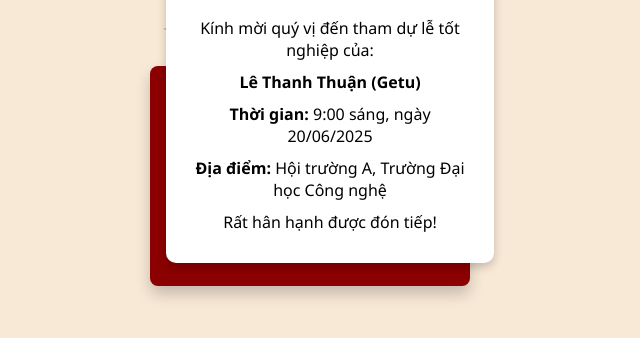
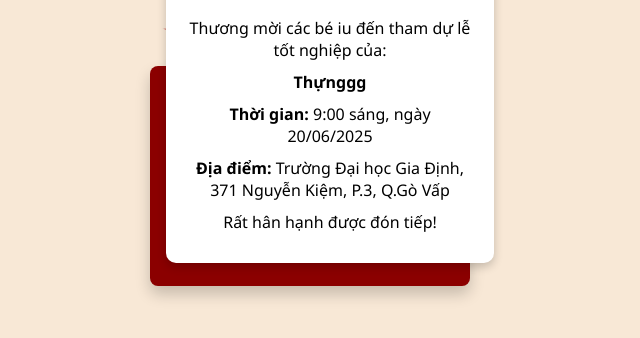
Before and after one commit to ThuanLeThanh/thu-moi-tot-nghiep, a plain HTML site: page index.html in a window 1280 px wide. Both pictures are taken after a click on the element 640 px from the left and 400 px from the top of the page. Shown: the part 224-562 px from the top of the page, without its empty margins (330-970 px from the left). Drawn offline with Linux system fonts and the light colour scheme.

Commit message:
Update index.html

```diff
--- a/index.html
+++ b/index.html
@@ -98,10 +98,10 @@
   <div class="letter" id="letter">
     <img src="https://cdn-icons-png.flaticon.com/512/3135/3135789.png" alt="Graduation Cap">
     <h2>Thư Mời Dự Lễ Tốt Nghiệp</h2>
-    <p>Kính mời quý vị đến tham dự lễ tốt nghiệp của:</p>
-    <p><strong>Lê Thanh Thuận (Getu)</strong></p>
+    <p>Thương mời các bé iu đến tham dự lễ tốt nghiệp của:</p>
+    <p><strong>Thựnggg</strong></p>
     <p><strong>Thời gian:</strong> 9:00 sáng, ngày 20/06/2025</p>
-    <p><strong>Địa điểm:</strong> Hội trường A, Trường Đại học Công nghệ</p>
+    <p><strong>Địa điểm:</strong> Trường Đại học Gia Định, 371 Nguyễn Kiệm, P.3, Q.Gò Vấp</p>
     <p>Rất hân hạnh được đón tiếp!</p>
   </div>
 </div>
```
